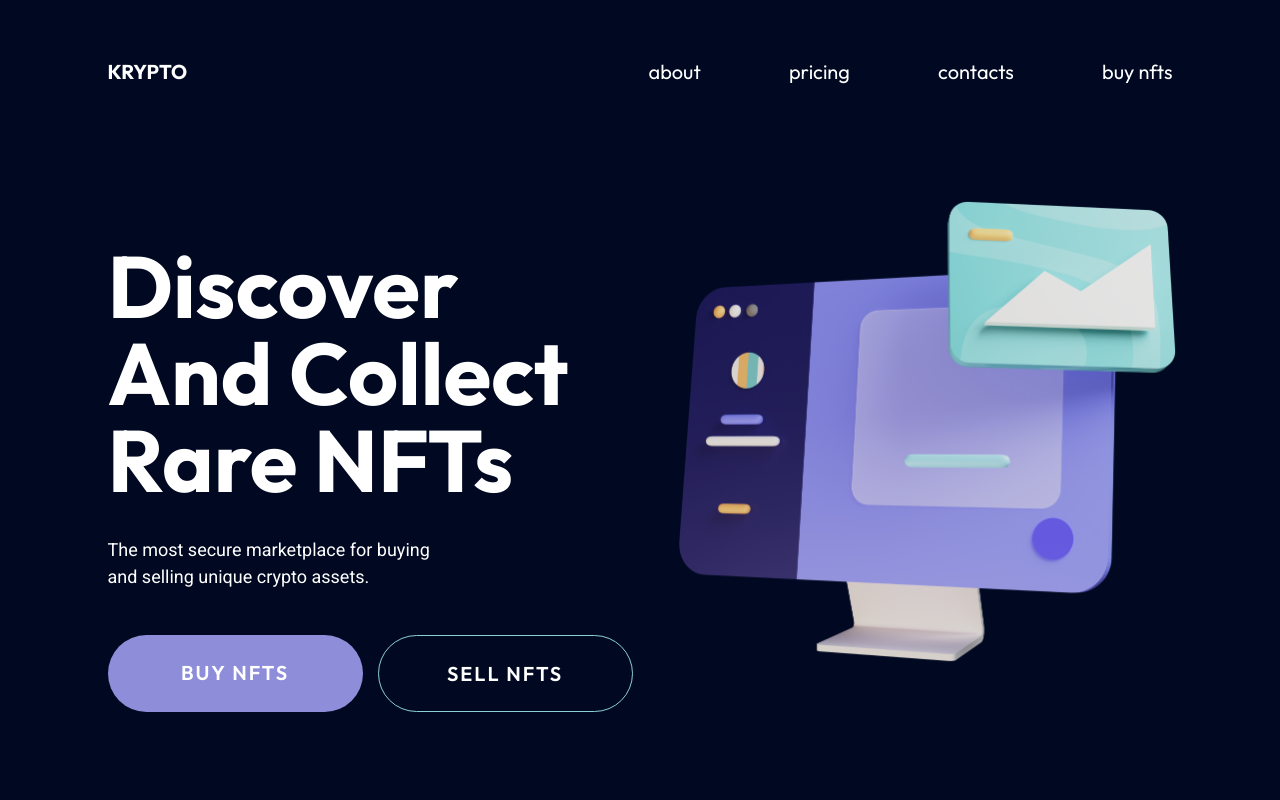
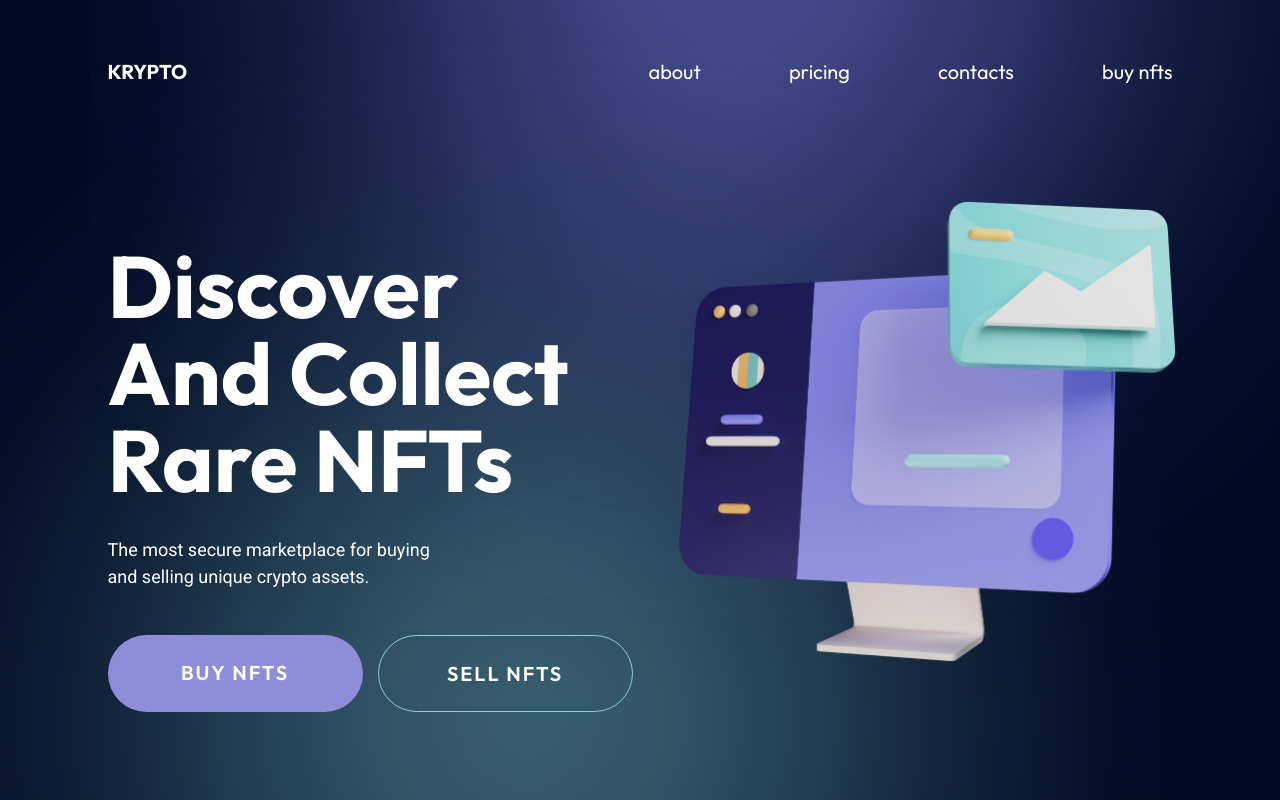
Before and after one commit to andrei-ott/krypto-react, a React (Vite) app: page / in a window 1280 px wide. Shown: the top 800 px of the page. Built offline with nearby package versions, Linux system fonts and the light colour scheme.

Commit message:
add background circles

```diff
--- a/src/index.css
+++ b/src/index.css
@@ -10,6 +10,11 @@
 
   color: rgba(255, 255, 255);
   background-color: #010922;
+  background-image:
+          url('./assets/bg-circles/purple-cirlce-0.svg'),
+          url('./assets/bg-circles/green-circle-0.svg');
+  background-position: -208% 203%, 545% -12%;
+  background-repeat: no-repeat;
 
   font-synthesis: none;
   text-rendering: optimizeLegibility;
```
Also changed, not shown: src/assets/bg-circles/green-circle-0.svg (added), src/assets/bg-circles/purple-cirlce-0.svg (added).
